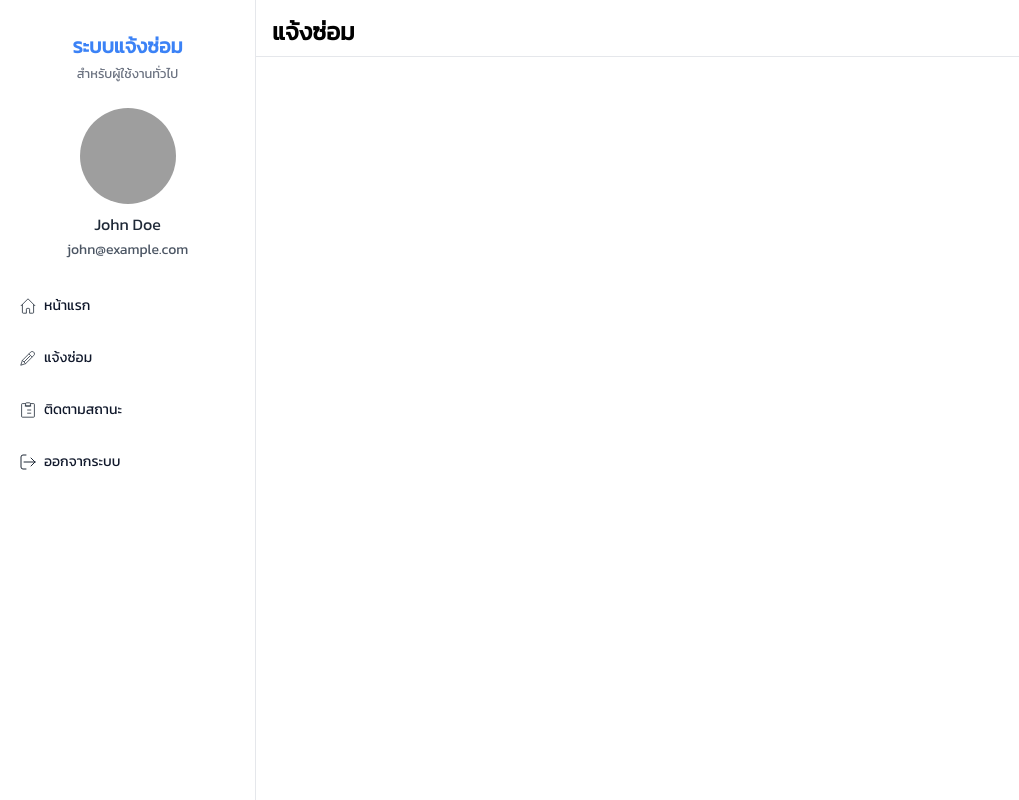
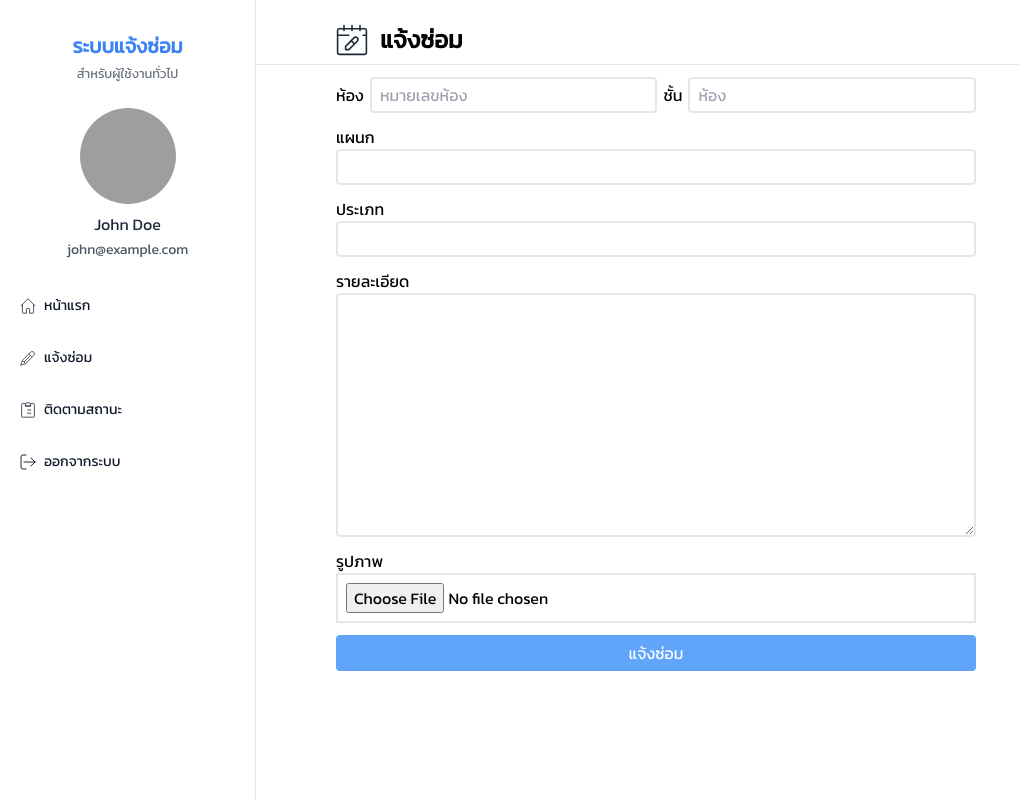
Before and after one commit to danunaise/Repair-system, a Next.js app: page /report in a window 1280 px wide. Shown: the whole page, without its empty margins (0-1019 px from the left). Built offline with nearby package versions, Linux system fonts and the light colour scheme; grey boxes are pictures that could not be loaded.

Commit message:
report page

```diff
--- a/app/report/page.tsx
+++ b/app/report/page.tsx
@@ -5,8 +5,31 @@ const ReportPage = () => {
         <div className="flex">
             <Sidebar />
             <main className="flex-grow py-4">
-                <h1 className="text-2xl font-bold border-1 border-b pb-2 pl-4">แจ้งซ่อม</h1>
-                {/* เนื้อหาหน้าแรก */}
+                <div className="flex items-center pl-20 border-1 border-b">
+                    <svg className="w-[32px] h-[32px] text-gray-800" aria-hidden="true" xmlns="http://www.w3.org/2000/svg" fill="none" viewBox="0 0 20 20">
+                        <path stroke="currentColor" stroke-linecap="round" stroke-linejoin="round" stroke-width="1" d="M5 1v3m5-3v3m5-3v3M1 7h7m1.506 3.429 2.065 2.065M19 7h-2M2 3h16a1 1 0 0 1 1 1v14a1 1 0 0 1-1 1H2a1 1 0 0 1-1-1V4a1 1 0 0 1 1-1Zm6 13H6v-2l5.227-5.292a1.46 1.46 0 0 1 2.065 2.065L8 16Z"/>
+                    </svg>
+                    <span className="text-2xl font-bold ml-3 my-2">แจ้งซ่อม</span>
+                </div>
+                <div className="px-20 w-[800px]">
+                    <div className="flex flex-col">
+                        <div className="w-full mt-3 flex items-center space-x-1.5">
+                            <label htmlFor="room">ห้อง</label>
+                            <input id="room" type="text" placeholder="หมายเลขห้อง" className="w-full border-2 py-1 px-2 rounded" />
+                            <label htmlFor="floor">ชั้น</label>
+                            <input id="floor" type="text" placeholder="ห้อง" className="w-full border-2 py-1 px-2 rounded" />
+                        </div>
+                        <label htmlFor="department" className="mt-3">แผนก</label>
+                        <input id="department" type="text" className="border-2 py-1 rounded" />
+                        <label htmlFor="type" className="mt-3">ประเภท</label>
+                        <input id="type" type="text" className="border-2 py-1 rounded" />
+                        <label htmlFor="details" className="mt-3">รายละเอียด</label>
+                        <textarea name="x" id="details" cols={30} rows={10} className="border-2 rounded"></textarea>
+                        <label htmlFor="x" className="mt-3">รูปภาพ</label>
+                        <input type="file" accept="image/png, image/jpeg" className="border-2 p-2" />
+                        <button className="rounded bg-blue-400 text-white mt-3 py-1.5">แจ้งซ่อม</button>
+                    </div>
+                </div>
             </main>
         </div>
     );
```
